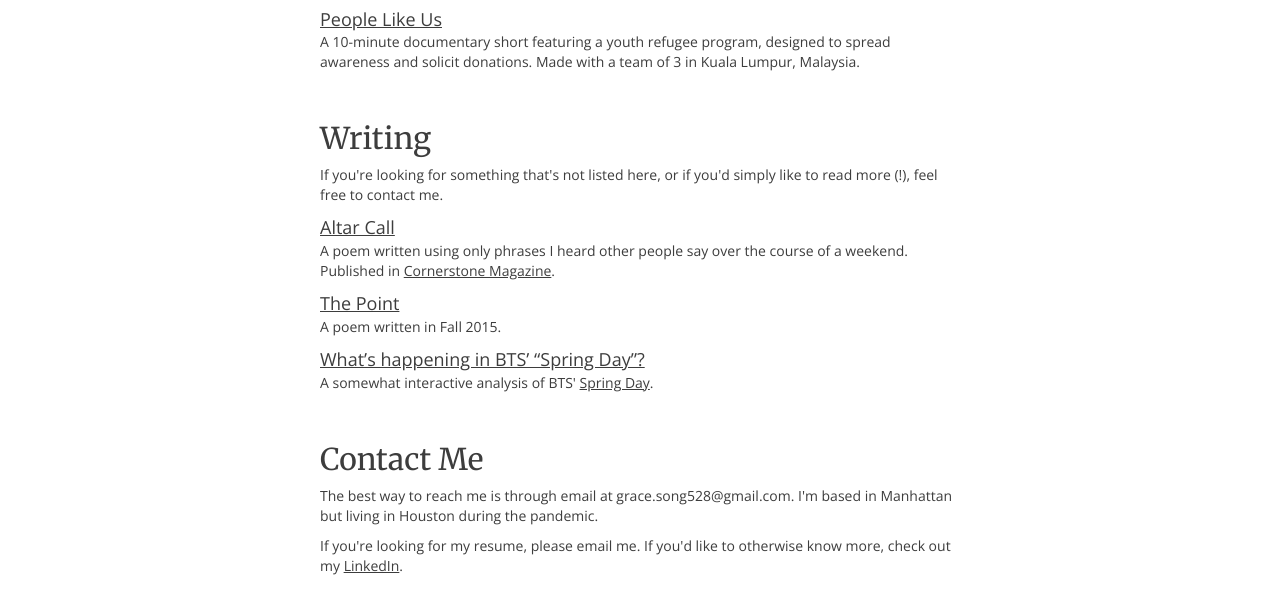
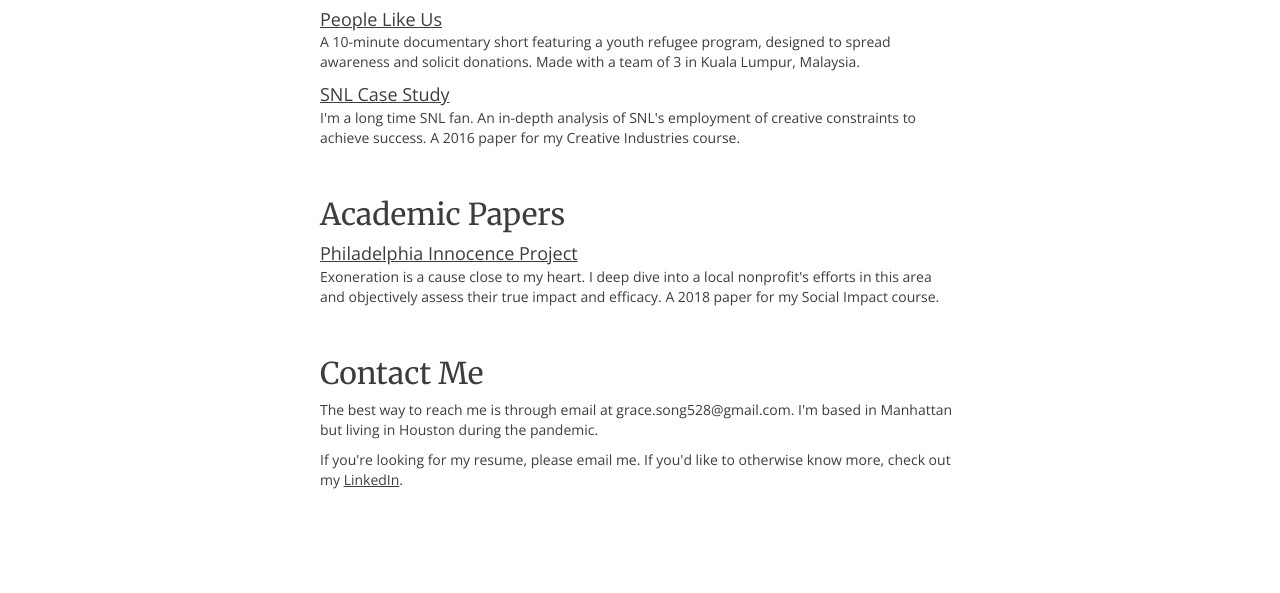
Before and after one commit to Grace-Song/Grace-Song.github.io, a plain HTML site: page index.html in a window 1280 px wide. Shown: the part 605-1198 px from the top of the page. After the commit the page ends 1165 px from the top, so only its background shows below. Drawn offline with nearby package versions, Linux system fonts and the light colour scheme.

Commit message:
Update index.html

```diff
--- a/index.html
+++ b/index.html
@@ -49,7 +49,7 @@
       <p>I'm currently a Compliance Associate in NYC at Apollo, working to ensure fair markets for investors and to prevent insider trading.
 	      When an undergraduate at University of Pennsylvania's Wharton School of Business, I studied Economics and Legal Studies & Business Ethics. I've previously interned at the Department of Justice. In my spare time I like to read, play tennis, hike, and make short films for my friends.</p>
 
-			<h3 class="default-header">Projects</h3>
+			<h3 class="default-header">Projects + Papers</h3>
 
 			<a href="https://drive.google.com/file/d/1esVbKI26vQejLT1rjJ7FryQtlZjfdyKC/view?usp=sharing" class="subheader">BTS Marketing Case Study</a>
 			<p>An exploration of the marketing strategies k-pop phenomenon, BTS, has used to penetrate the US Market. Made as a special interest presentation.</p>
@@ -57,17 +57,11 @@
       <a href="https://youtu.be/1QXGT2L5Xsk" class="subheader">People Like Us</a>
       <p>A 10-minute documentary short featuring a youth refugee program, designed to spread awareness and solicit donations. Made with a team of 3 in Kuala Lumpur, Malaysia.</p>
 
-			<h3 class="default-header">Writing</h3>
-			<p>If you're looking for something that's not listed here, or if you'd simply like to read more (!), feel free to contact me.</p>
+	    <a href="https://drive.google.com/file/d/19r1_cmkGcoU8Ns0wYKgd6E5wDaCvSBzd/view?usp=sharing" class="subheader">SNL Case Study</a>
+			<p>I'm a long time SNL fan. An in-depth analysis of SNL's employment of creative constraints to achieve success. A 2016 paper for my Creative Industries course.</p>			<h3 class="default-header">Academic Papers</h3>
 
-      <a href="writing/altar-call.html" class="subheader">Altar Call</a>
-      <p>A poem written using only phrases I heard other people say over the course of a weekend. Published in <a href="https://browncornerstone.wordpress.com/">Cornerstone Magazine</a>.</p>
-
-      <a href="writing/the-point.html" class="subheader">The Point</a>
-      <p>A poem written in Fall 2015.</p>
-
-      <a href="writing/spring-day.html" class="subheader">What’s happening in BTS’ “Spring Day”?</a>
-      <p>A somewhat interactive analysis of BTS' <a href="https://www.youtube.com/watch?v=xEeFrLSkMm8">Spring Day</a>.</p>
+<a href="https://drive.google.com/file/d/1dSDvgSlfFodif1umW_DWxtK29fqaqbi6/view?usp=sharing" class="subheader">Philadelphia Innocence Project</a>
+			<p>Exoneration is a cause close to my heart. I deep dive into a local nonprofit's efforts in this area and objectively assess their true impact and efficacy. A 2018 paper for my Social Impact course.</p>
 
       <h3 class="default-header">Contact Me</h3>
 			<p>The best way to reach me is through email at grace.song528@gmail.com. I'm based in Manhattan but living in Houston during the pandemic. </p>
```
